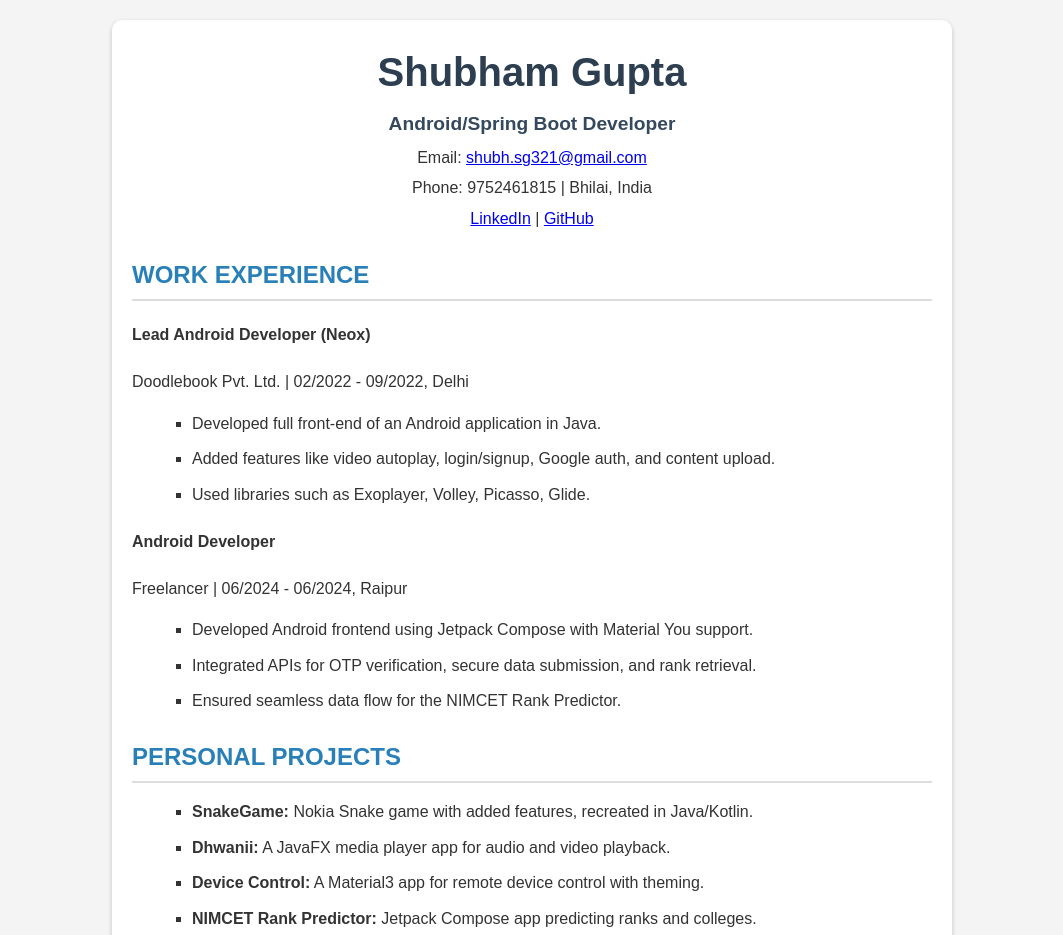
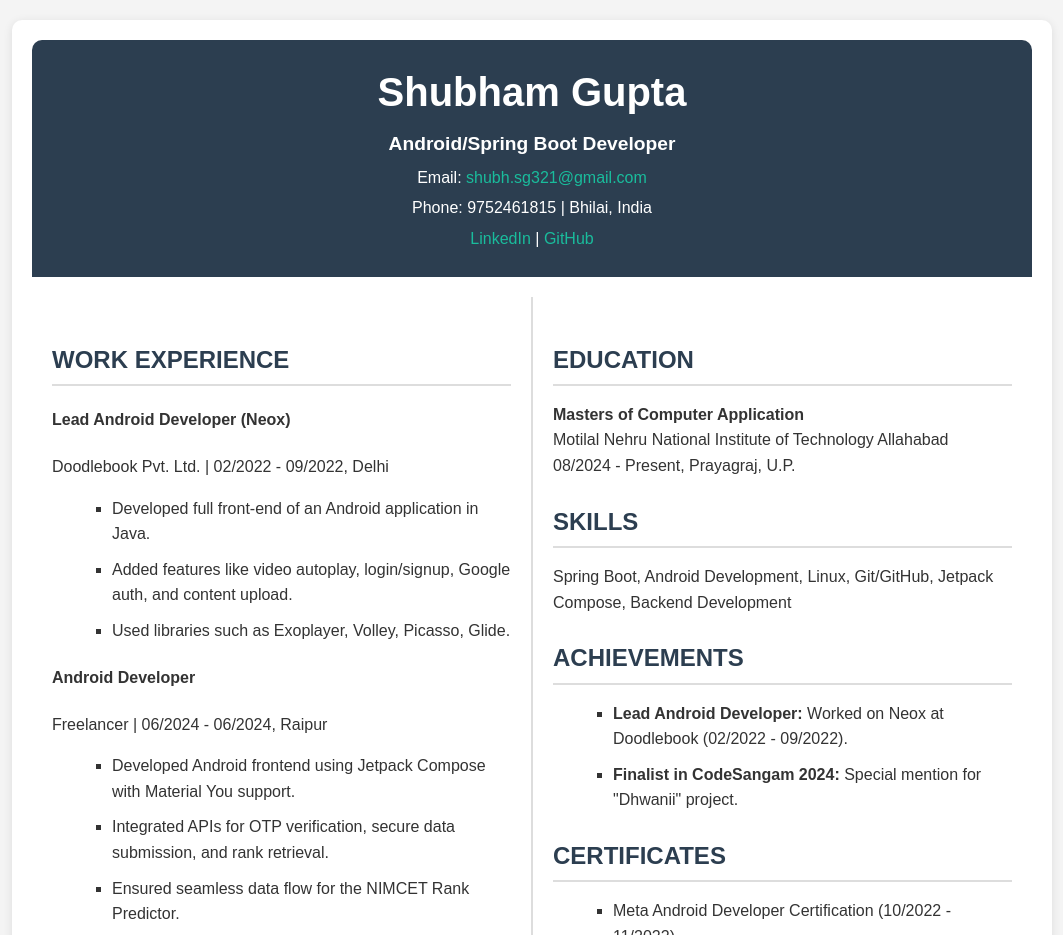
Before and after one commit to kanha321/htmlfile, a plain HTML site: page index.html in a window 1280 px wide. Shown: the top 935 px of the page, without its empty margins (108-1171 px from the left). Drawn offline with Linux system fonts and the light colour scheme.

Commit message:
Update styles.css

```diff
--- a/styles.css
+++ b/styles.css
@@ -1,47 +1,72 @@
 body {
     font-family: Arial, sans-serif;
     line-height: 1.6;
-    margin: 20px;
+    margin: 0;
+    padding: 0;
     background-color: #f4f4f4;
     color: #333;
 }
 
 .container {
-    max-width: 800px;
-    margin: auto;
+    max-width: 1000px;
+    margin: 20px auto;
     background: white;
     padding: 20px;
     border-radius: 10px;
-    box-shadow: 0 2px 5px rgba(0, 0, 0, 0.2);
+    box-shadow: 0 2px 10px rgba(0, 0, 0, 0.1);
 }
 
 header {
     text-align: center;
-    margin-bottom: 20px;
+    background-color: #2c3e50;
+    color: white;
+    padding: 20px 0;
+    border-radius: 10px 10px 0 0;
 }
 
 header h1 {
     font-size: 2.5em;
     margin: 0;
-    color: #2c3e50;
 }
 
 header h2 {
     font-size: 1.2em;
     margin: 5px 0;
-    color: #34495e;
 }
 
 header p {
     margin: 5px 0;
 }
 
+header a {
+    color: #1abc9c;
+    text-decoration: none;
+}
+
+header a:hover {
+    text-decoration: underline;
+}
+
+.content {
+    display: flex;
+    margin-top: 20px;
+}
+
+.left-column, .right-column {
+    width: 50%;
+    padding: 20px;
+}
+
+.left-column {
+    border-right: 2px solid #ddd;
+}
+
 section h3 {
     font-size: 1.5em;
+    color: #2c3e50;
     border-bottom: 2px solid #ddd;
     margin-bottom: 10px;
     padding-bottom: 5px;
-    color: #2980b9;
 }
 
 section ul {
```
